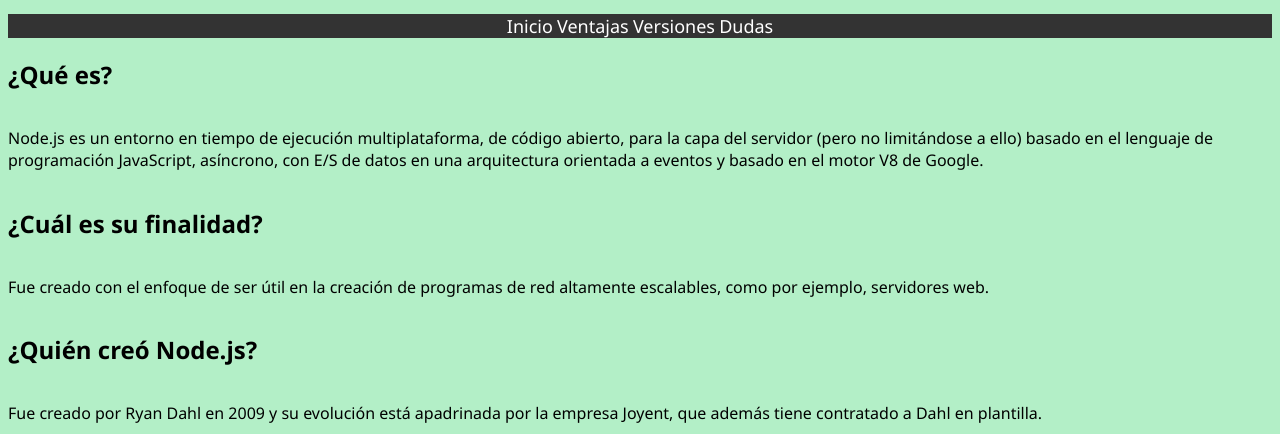
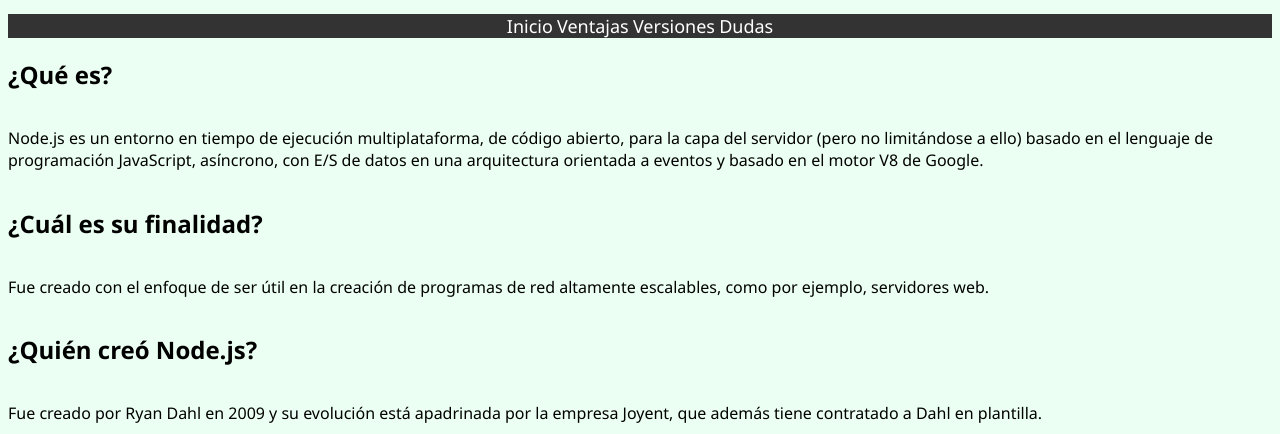
Before and after one commit to carlosgarriga12/sew_html, a plain HTML site: page index.html in a window 1280 px wide. Shown: the part 96-530 px from the top of the page. Drawn offline with Linux system fonts and the light colour scheme.

Commit message:
Add files via upload

```diff
--- a/estilo/estilo.css
+++ b/estilo/estilo.css
@@ -5,7 +5,7 @@
 
 /*Especificidad (0,0,1)*/
 body {
-    background-color: rgb(179, 239, 199);
+    background-color: rgb(235, 255, 242);
     font-family:'Segoe UI', Tahoma, Geneva, Verdana, sans-serif;
 }
 
```
